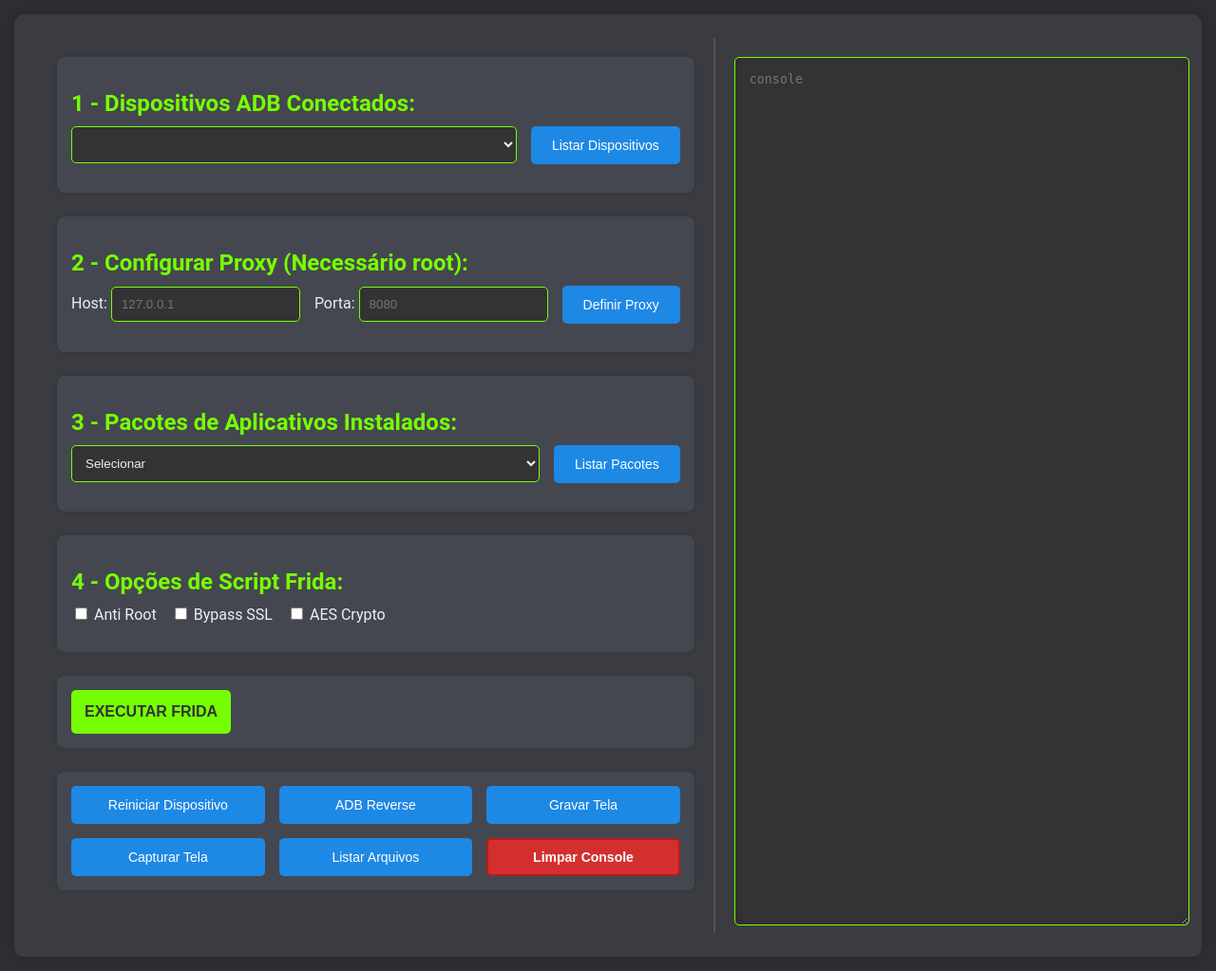
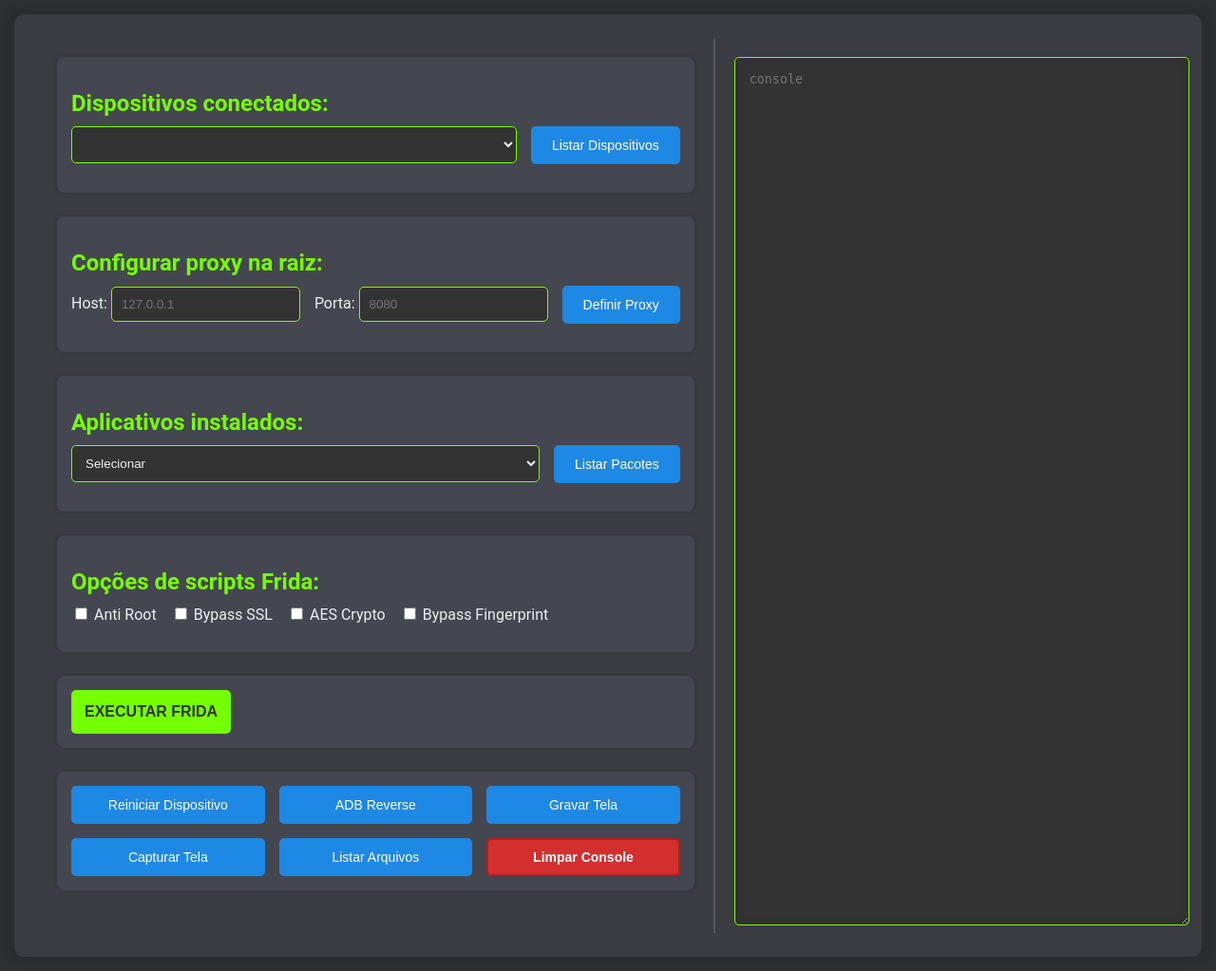
Before and after one commit to lucascdsm/web-fr1da, a Flask app: page / in a window 1280 px wide. Shown: the whole page at 95% size. Run offline with Flask 3, Linux system fonts and the light colour scheme; lists and menus that the app fills with data are empty; some libraries are stand-ins or nearby versions.

Commit message:
index.html

```diff
--- a/templates/index.html
+++ b/templates/index.html
@@ -1,5 +1,5 @@
 <!DOCTYPE html>
-<html lang="en">
+<html lang="pt-br">
 <head>
     <meta charset="UTF-8">
     <meta name="viewport" content="width=device-width, initial-scale=1.0">
@@ -13,7 +13,7 @@
     <div class="container">
         <div class="main-content">
             <div class="section">
-                <h2>1 - Dispositivos ADB Conectados:</h2>
+                <h2>Dispositivos conectados:</h2>
                 <div class="input-group">
                     <select id="dispositivos">
                         <option value="">Carregando..</option>
@@ -22,7 +22,7 @@
                 </div>
             </div>
             <div class="section">
-                <h2>2 - Configurar Proxy (Necessário root):</h2>
+                <h2>Configurar proxy na raiz:</h2>
                 <div class="input-group">
                     <label>Host: <input type="text" id="proxy_host" placeholder="127.0.0.1"></label>
                     <label>Porta: <input type="text" id="proxy_port" placeholder="8080"></label>
@@ -30,7 +30,7 @@
                 </div>
             </div>
             <div class="section">
-                <h2>3 - Pacotes de Aplicativos Instalados:</h2>
+                <h2>Aplicativos instalados:</h2>
                 <div class="input-group">
                     <select id="pacotes">
                         <option value="">Selecionar</option>
@@ -39,11 +39,12 @@
                 </div>
             </div>
             <div class="section">
-                <h2>4 - Opções de Script Frida:</h2>
+                <h2>Opções de scripts Frida:</h2>
                 <div class="checkbox-group">
                     <label><input type="checkbox" id="chk_anti_root"> Anti Root</label>
                     <label><input type="checkbox" id="chk_bypass_ssl"> Bypass SSL</label>
                     <label><input type="checkbox" id="chk_full_crypto"> AES Crypto</label>
+                    <label><input type="checkbox" id="chk_bypass_fingerprint"> Bypass Fingerprint</label> <!-- Novo checkbox -->
                 </div>
             </div>
             <div class="section">
```
